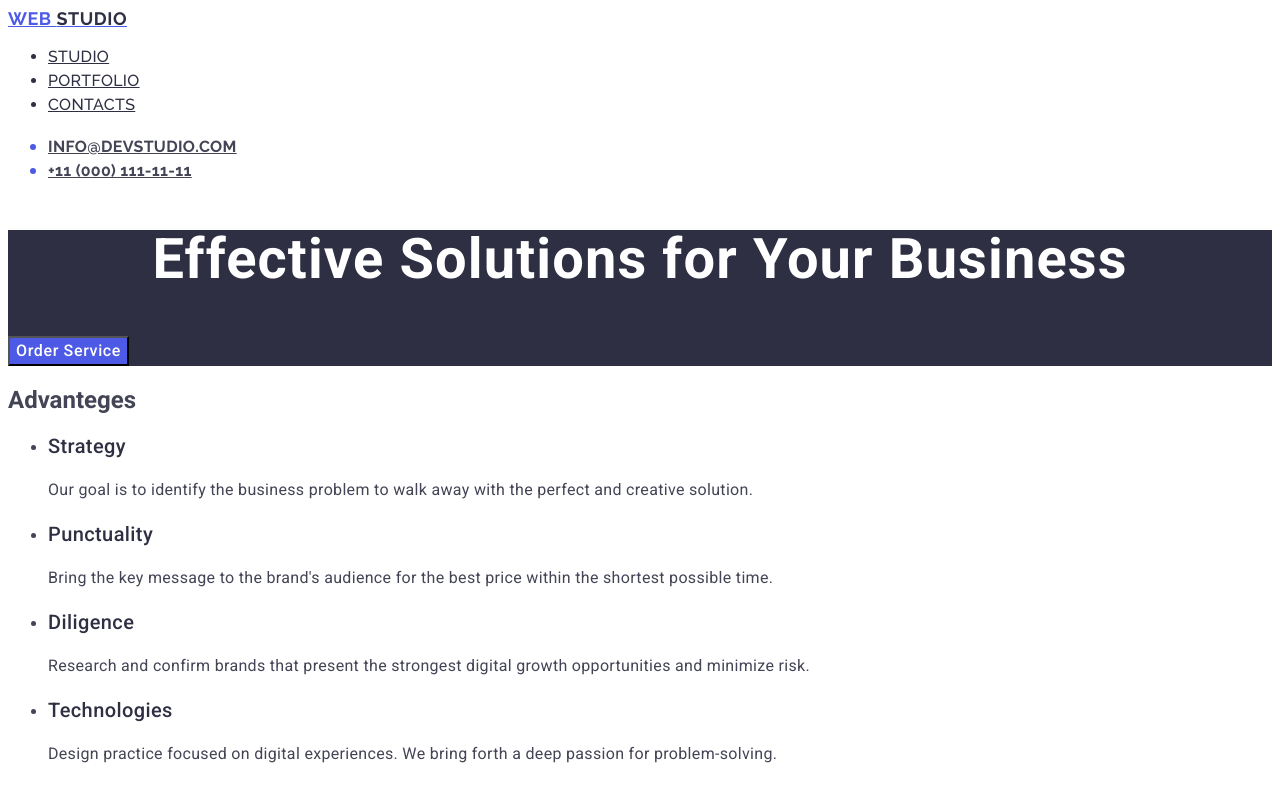
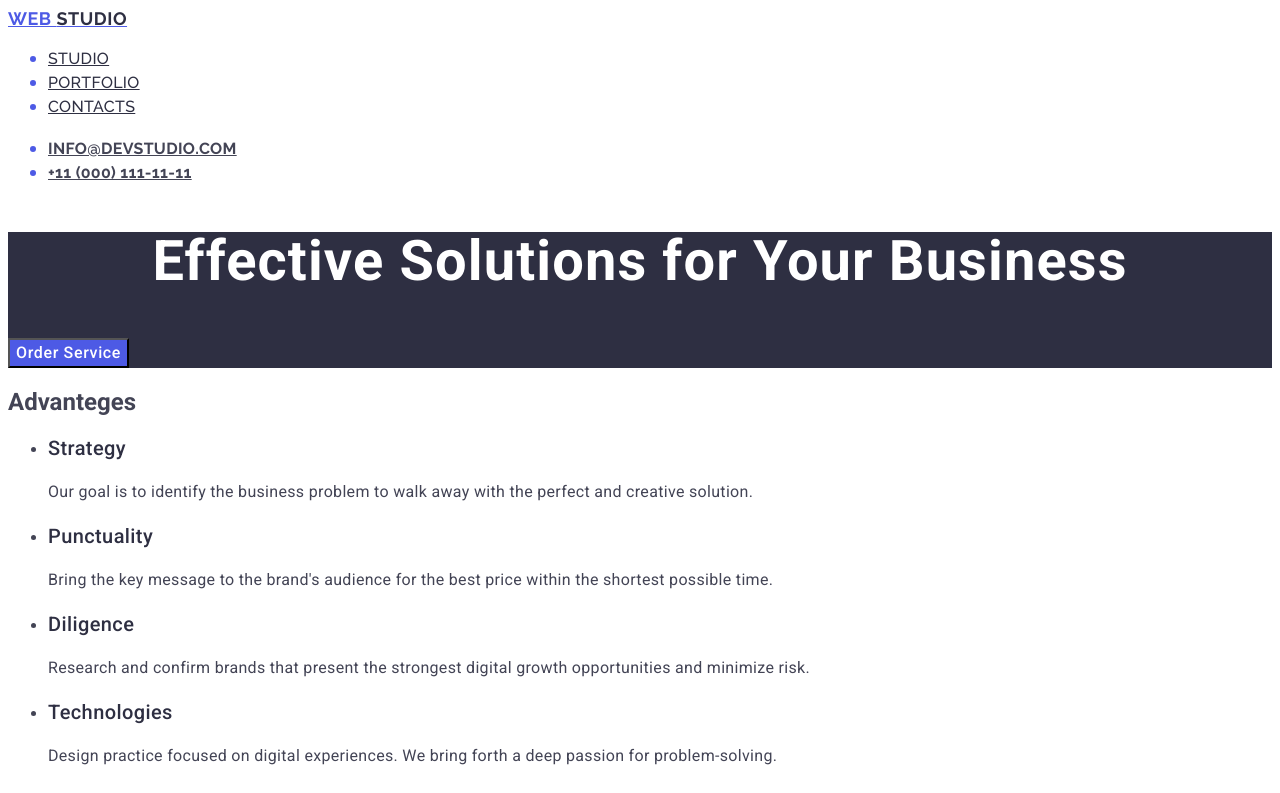
Before and after one commit to Ivan-Makovchuk/goit-markup-hw-02, a plain HTML site: page index.html in a window 1280 px wide. Shown: the top 793 px of the page. Drawn offline with Linux system fonts and the light colour scheme.

Commit message:
index.html

```diff
--- a/index.html
+++ b/index.html
@@ -15,7 +15,7 @@
             <header class="header">
                 <nav>
                     <a class="garden" href="./index.html">Web <span class="span">Studio</span></a>
-                    <ul class="krater">
+                    <ul>
                         <li><a class="krater" href="./index.html">Studio</a></li>
                         <li><a class="krater" href="">Portfolio</a></li>
                         <li><a class="krater" href="">Contacts</a></li>
```
